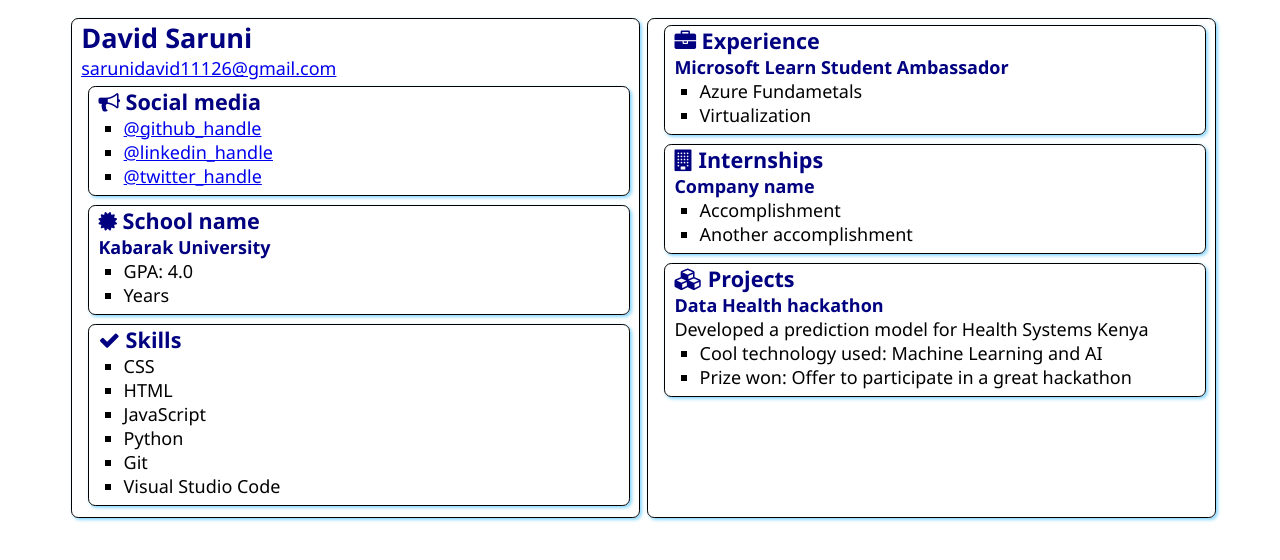
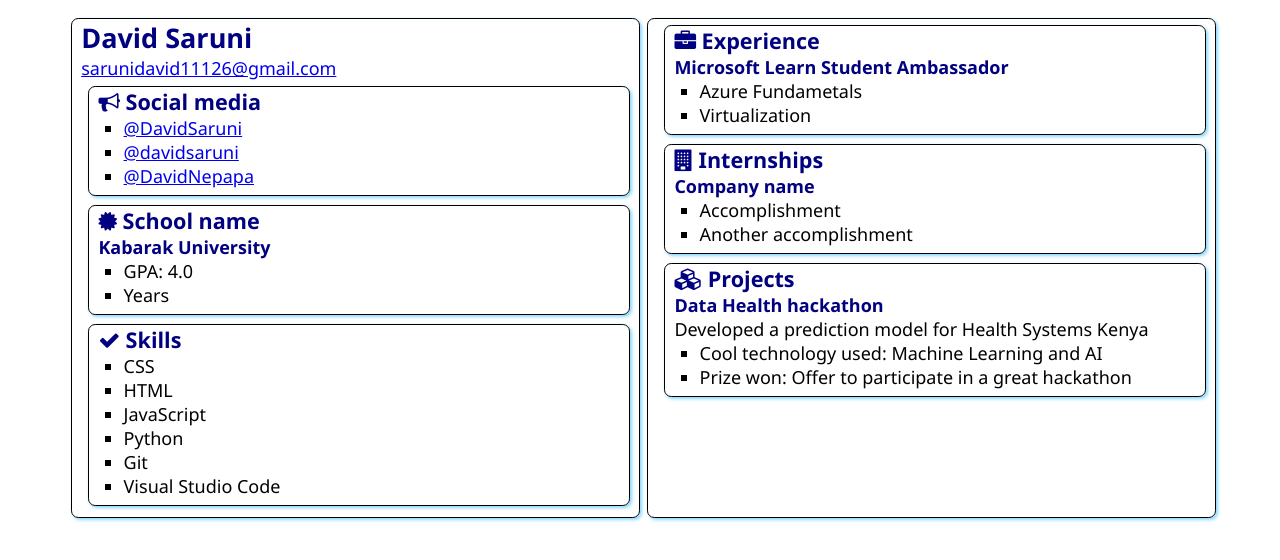
Before and after one commit to DavidSaruni/SATechnicalOnboarding, a plain HTML site: page src/index.html in a window 1280 px wide. Drawn offline with Linux system fonts and the light colour scheme.

Commit message:
Change my socials

```diff
--- a/src/index.html
+++ b/src/index.html
@@ -21,9 +21,9 @@
                     Social media
                 </h2>
                 <ul>
-                    <li><a href="https://github.com/<handle>">@github_handle</a></li>
-                    <li><a href="https://linkedin.com/in/<handle>">@linkedin_handle</a></li>
-                    <li><a href="https://twitter.com/<handle>">@twitter_handle</a></li>
+                    <li><a href="https://github.com/DavidSaruni">@DavidSaruni</a></li>
+                    <li><a href="https://linkedin.com/in/david-saruni-3a35b5222/">@davidsaruni</a></li>
+                    <li><a href="https://twitter.com/DavidNepapa">@DavidNepapa</a></li>
                 </ul>
             </section>
 
```
